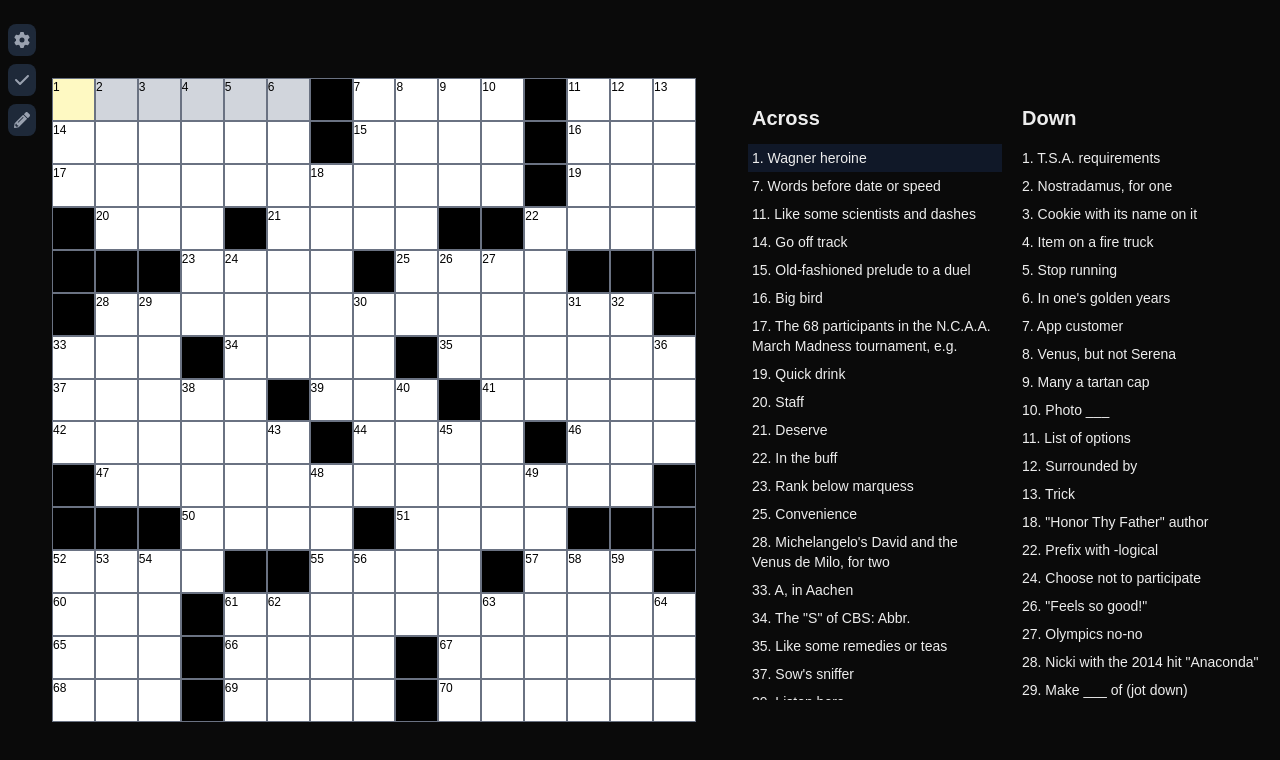
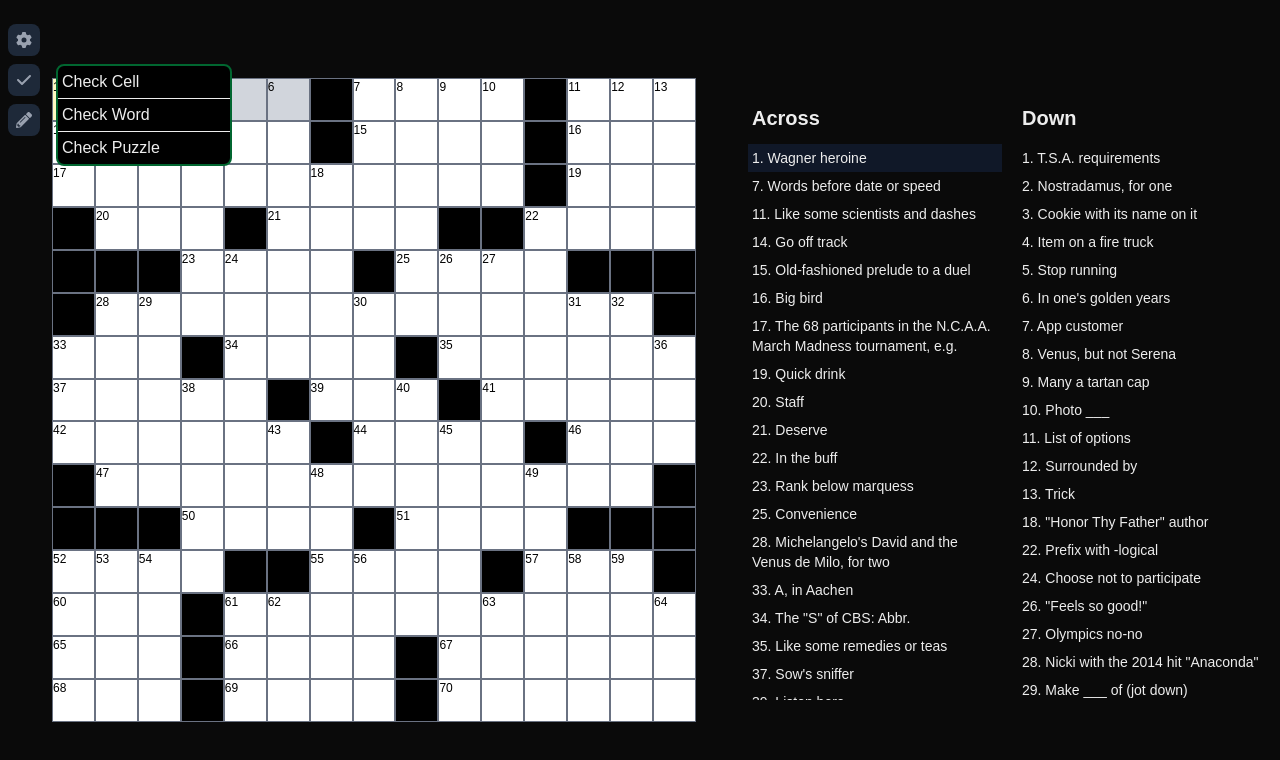
Before and after one commit to justrhoto/crossword, a Next.js app: page / in a window 1280 px wide. Both pictures are taken after a click on the button 22 px from the left and 80 px from the top of the page. Shown: the top 760 px of the page. Built offline with nearby package versions, Linux system fonts and the light colour scheme.

Commit message:
How do I into menus

```diff
--- a/src/app/page.tsx
+++ b/src/app/page.tsx
@@ -41,7 +41,7 @@ interface Puzzle {
   };
 }
 
-export default function Home() {
+const Home = () => {
   const puzzle = _puzzle as Puzzle;
   const [currentCell, setCurrentCell] = useState(0);
   const [secondaryCells, setSecondaryCells] = useState<number[]>();
@@ -53,6 +53,7 @@ export default function Home() {
     puzzle.body[0].clues.map(() => createRef<HTMLLIElement>()),
   );
   const { width, height } = puzzle.body[0].dimensions;
+  const [showCheckMenu, setShowCheckMenu] = useState(false);
 
   useEffect(() => {
     const cells = puzzle.body[0].cells;
@@ -194,6 +195,7 @@ export default function Home() {
       onKeyDown={(e) => handleKeyDown(e)}
     >
       <div className="justify-left 3xl:h-[72rem] flex w-[100vw] flex-row p-1 pb-0 md:max-w-3xl xl:h-[48rem] xl:w-11 xl:flex-col">
+        <div className="relative flex grow xl:grow-0">
           <button
             onClick={() => {}}
             className="group relative m-1 flex grow cursor-pointer flex-row justify-center rounded-lg bg-gray-800 p-2 text-gray-400 transition duration-150 hover:bg-blue-600 hover:text-white xl:grow-0"
@@ -205,8 +207,12 @@ export default function Home() {
               Settings
             </div>
           </button>
+        </div>
+        <div className="relative flex grow xl:grow-0">
           <button
-          onClick={() => {}}
+            onClick={() => {
+              setShowCheckMenu(!showCheckMenu);
+            }}
             className="group relative m-1 flex grow cursor-pointer flex-row justify-center rounded-lg bg-gray-800 p-2 text-gray-400 transition duration-150 hover:bg-green-500 hover:text-white xl:grow-0"
           >
             <div className="flex h-full items-center">
@@ -216,6 +222,17 @@ export default function Home() {
               Check
             </div>
           </button>
+          <div
+            className={`absolute top-13 z-15 m-1 w-[31vw] rounded-lg border-2 border-green-800 bg-black md:max-w-[16rem] xl:top-0 xl:left-12 xl:max-w-[11rem] ${showCheckMenu ? "" : "hidden"}`}
+          >
+            <ul>
+              <li className="p-1">Check Cell</li>
+              <li className="border-t-1 border-b-1 p-1">Check Word</li>
+              <li className="p-1">Check Puzzle</li>
+            </ul>
+          </div>
+        </div>
+        <div className="relative flex grow xl:grow-0">
           <button
             onClick={() => {}}
             className="group relative m-1 flex grow cursor-pointer flex-row justify-center rounded-lg bg-gray-800 p-2 text-gray-400 transition duration-150 hover:bg-red-700 hover:text-yellow-400 xl:grow-0"
@@ -227,6 +244,7 @@ export default function Home() {
               Rebus
             </div>
           </button>
+        </div>
       </div>
       <div
         className={`3xl:max-w-6xl grid aspect-square w-[100vw] grid-rows-(--grid-template-rows-15) p-2 md:max-w-3xl`}
@@ -306,4 +324,6 @@ export default function Home() {
       </div>
     </div>
   );
-}
+};
+
+export default Home;
```
Lines whose indentation alone changed are shown as unchanged.
